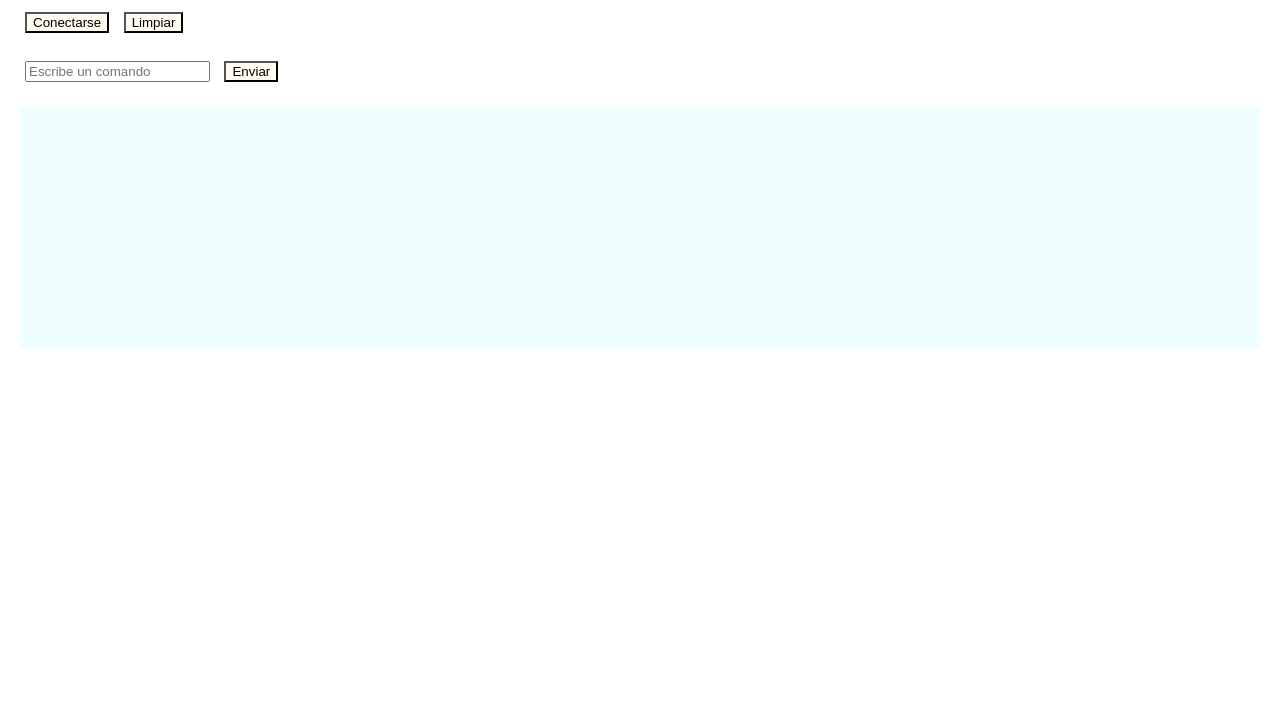
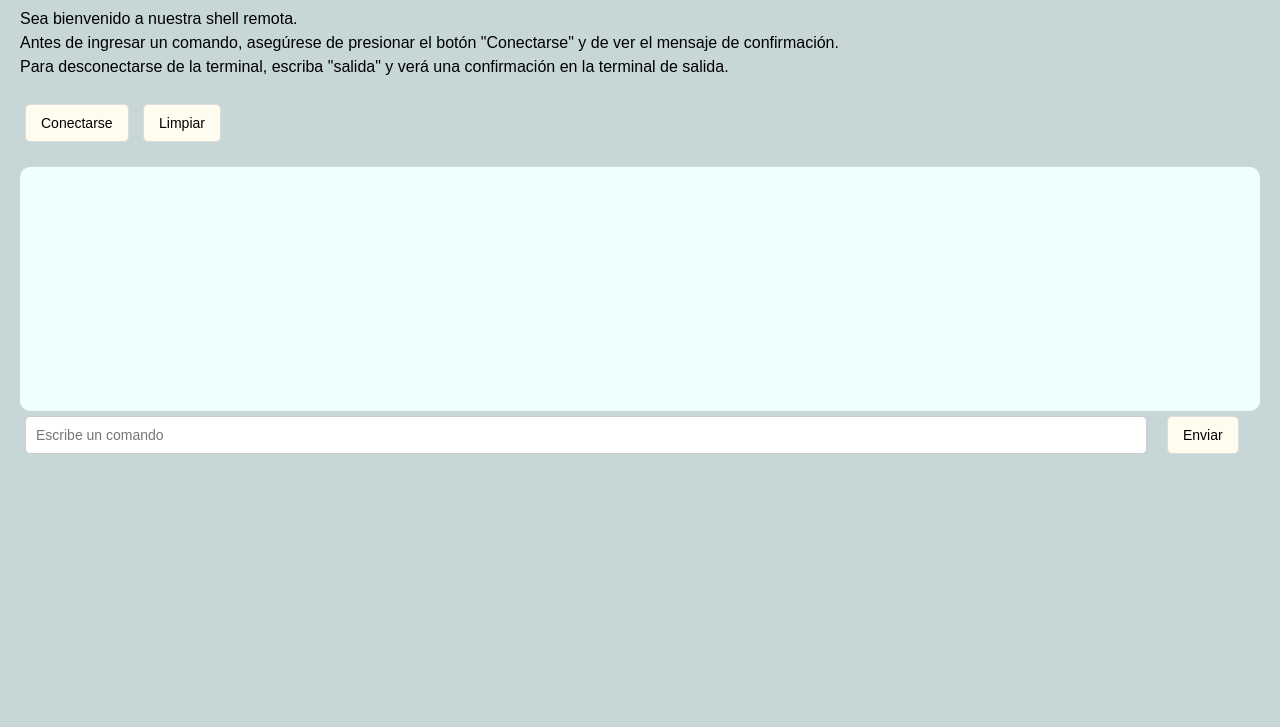
Before and after one commit to Nathal25/SOProject, a website: page public/index.html in a window 1280 px wide. Shown: the part 73-800 px from the top of the page. Drawn offline with Linux system fonts and the light colour scheme.

Commit message:
Implementacion de cambios en el diseño html

```diff
--- a/public/index.html
+++ b/public/index.html
@@ -3,49 +3,93 @@
 <head>
     <meta charset="UTF-8">
     <meta name="viewport" content="width=device-width, initial-scale=1.0">
-    <title>Client</title>
+    <title>Shell Remota</title>
     <style>
         body {
             font-family: Arial, sans-serif;
             margin: 20px;
+            background-color: rgb(199, 214, 214);
+        }
+        h1 {
+            color: #333;
+        }
+        p {
+            margin-bottom: 20px;
+            line-height: 1.5;
         }
         #output {
-            border: 1px solid #efffff;
+            border: 2px solid #efffff;
             background-color: #efffff;
             padding: 20px;
             margin-top: 20px;
             height: 200px;
             overflow-y: auto;
+            border-radius: 10px; /* Bordes redondeados */
         }
-        input {
+        input[type="text"] {
             margin: 5px;
+            padding: 10px;
+            width: calc(100% - 140px);
+            border: 1px solid #ccc;
+            border-radius: 5px;
+            font-size: 14px;
         }
         button {
             margin: 5px;
+            padding: 10px 15px;
             background-color: #fffbef;
+            border: 1px solid #ddd;
+            border-radius: 5px;
+            font-size: 14px;
+            cursor: pointer;
+            transition: all 0.3s ease;
+        }
+        button:hover {
+            background-color: #f0f0f0;
+            border-color: #ccc;
+            box-shadow: 0 0 5px rgba(0, 0, 0, 0.1);
+        }
+        button:active {
+            transform: scale(0.98);
+        }
+        .input-container {
+            display: flex;
+            align-items: center;
+            gap: 10px;
+        }
+        .button-container {
+            margin-bottom: 10px;
         }
     </style>
 </head>
 <body>
-    <h1>Minishell remota</h1>
-    <button id="connectBtn">Conectarse</button>
-    <button id="clearBtn"> Limpiar </button>
-    <br>
-    <br>
-    <input type="text" id="commandInput" placeholder="Escribe un comando">
-    <button id="sendBtn">Enviar</button>
+    <h1>Shell Remota</h1>
+    <p>Sea bienvenido a nuestra shell remota. <br>
+    Antes de ingresar un comando, asegúrese de presionar el botón "Conectarse" y de ver el mensaje de confirmación. <br>
+    Para desconectarse de la terminal, escriba "salida" y verá una confirmación en la terminal de salida.</p>
+
+    <div class="button-container">
+        <button id="connectBtn">Conectarse</button>
+        <button id="clearBtn">Limpiar</button>
+    </div>
+
     <div id="output"></div>
+
+    <div class="input-container">
+        <input type="text" id="commandInput" placeholder="Escribe un comando">
+        <button id="sendBtn">Enviar</button>
+    </div>
 
     <script>
         let ws;
         const connectBtn = document.getElementById('connectBtn');
         const sendBtn = document.getElementById('sendBtn');
-        const clearBtn=document.getElementById('clearBtn');
+        const clearBtn = document.getElementById('clearBtn');
         const commandInput = document.getElementById('commandInput');
         const output = document.getElementById('output');
 
-        clearBtn.addEventListener('click',()=>{
-            output.innerHTML='';
+        clearBtn.addEventListener('click', () => {
+            output.innerHTML = '';
         });
 
         connectBtn.addEventListener('click', () => {
@@ -69,15 +113,20 @@
         });
 
         sendBtn.addEventListener('click', () => {
-            if (ws && ws.readyState === WebSocket.OPEN) {
-                const command = commandInput.value;
+            const command = commandInput.value.trim();
+            if (command === 'salida') {
                 ws.send(command);
-                commandInput.value = '';
+                ws.close();
+                output.innerHTML += "<div>Conexión cerrada.</div>";
             } else {
-                alert('Conéctate primero al servidor.');
+                if (ws && ws.readyState === WebSocket.OPEN) {
+                    ws.send(command);
+                    commandInput.value = '';
+                } else {
+                    alert('Conéctate primero al servidor.');
+                }
             }
         });
-
     </script>
 </body>
 </html>
```
